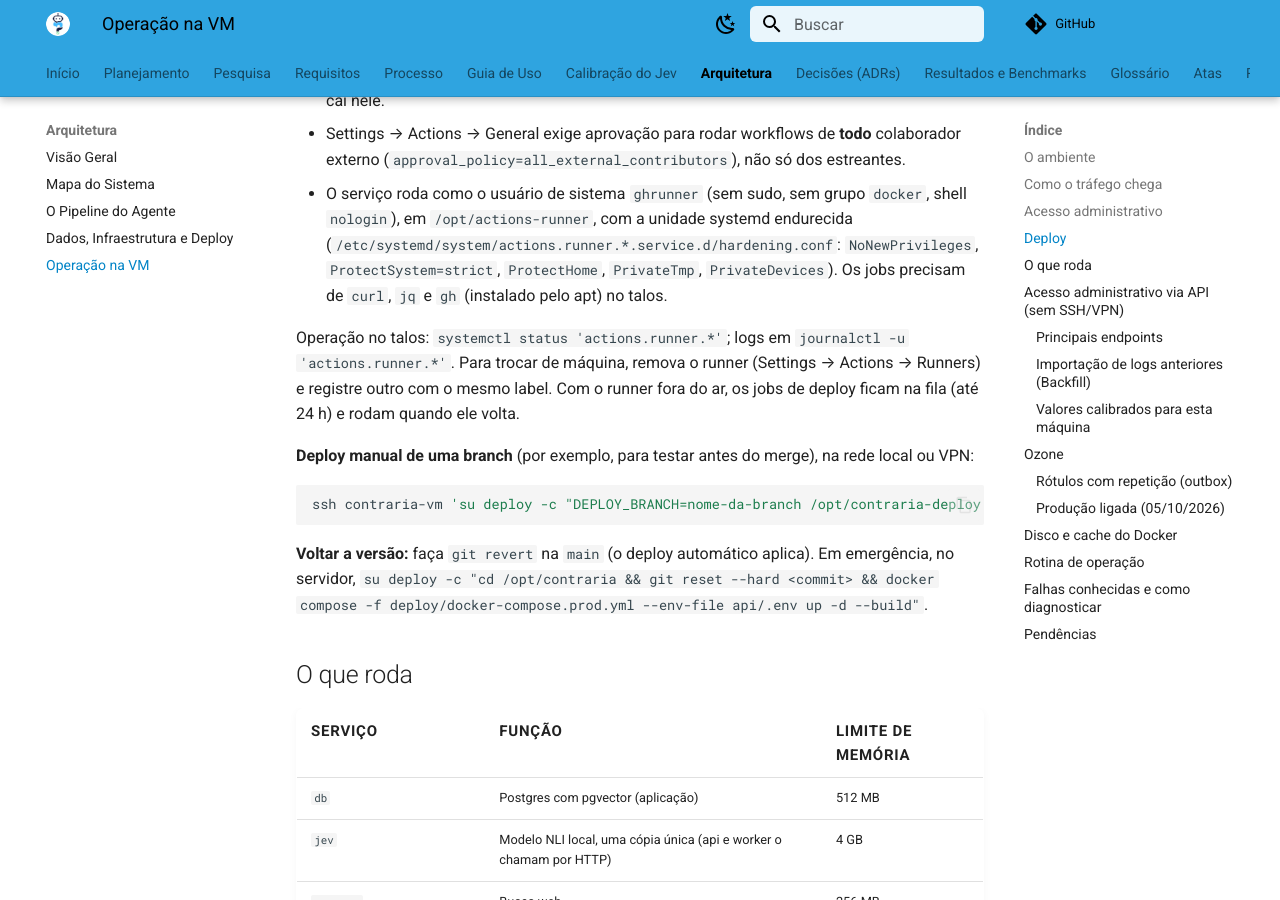
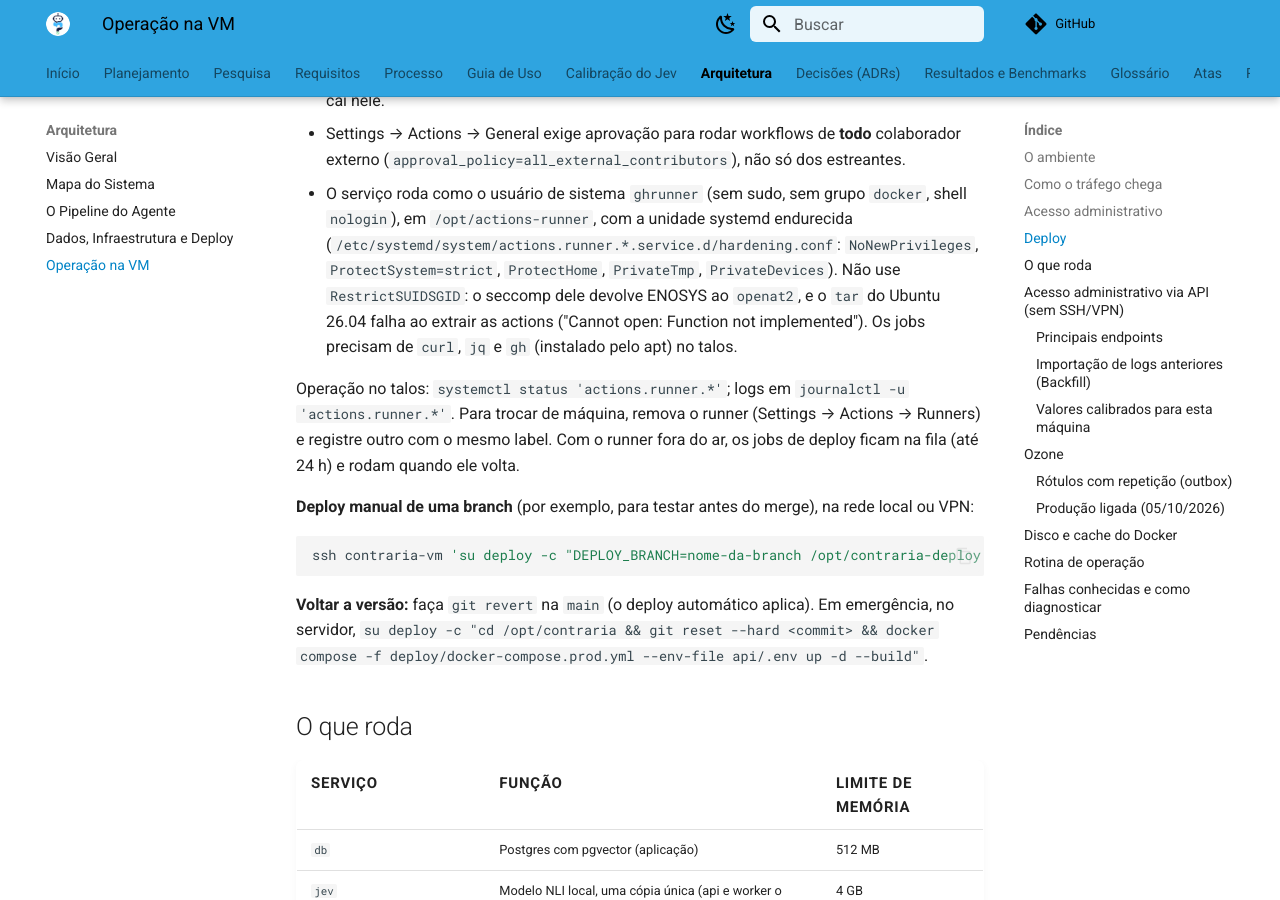
Before and after one commit to moonshinerd/ContrarIA, an MkDocs documentation site: the page built from docs/arquitetura/operacao-vm.md, in a window 1280 px wide and 900 px high, scrolled down 3388 px. Built offline with MkDocs 1.6.1 and Material for MkDocs 9.7.7, drawn with Linux system fonts in a browser that asks for light colours; comment, search, counter and statistics services are not loaded.

Commit message:
docs(deploy): RestrictSUIDSGID quebra o tar do runner

```diff
--- a/docs/arquitetura/operacao-vm.md
+++ b/docs/arquitetura/operacao-vm.md
@@ -119,7 +119,9 @@ Medidas de segurança, necessárias porque o repositório é público:
   (`approval_policy=all_external_contributors`), não só dos estreantes.
 - O serviço roda como o usuário de sistema `ghrunner` (sem sudo, sem grupo `docker`, shell `nologin`), em
   `/opt/actions-runner`, com a unidade systemd endurecida (`/etc/systemd/system/actions.runner.*.service.d/hardening.conf`:
-  `NoNewPrivileges`, `ProtectSystem=strict`, `ProtectHome`, `PrivateTmp`, `PrivateDevices`). Os jobs precisam de `curl`,
+  `NoNewPrivileges`, `ProtectSystem=strict`, `ProtectHome`, `PrivateTmp`, `PrivateDevices`). Não use
+  `RestrictSUIDSGID`: o seccomp dele devolve ENOSYS ao `openat2`, e o `tar` do Ubuntu 26.04 falha ao extrair as actions
+  ("Cannot open: Function not implemented"). Os jobs precisam de `curl`,
   `jq` e `gh` (instalado pelo apt) no talos.
 
 Operação no talos: `systemctl status 'actions.runner.*'`; logs em `journalctl -u 'actions.runner.*'`. Para trocar de
```
